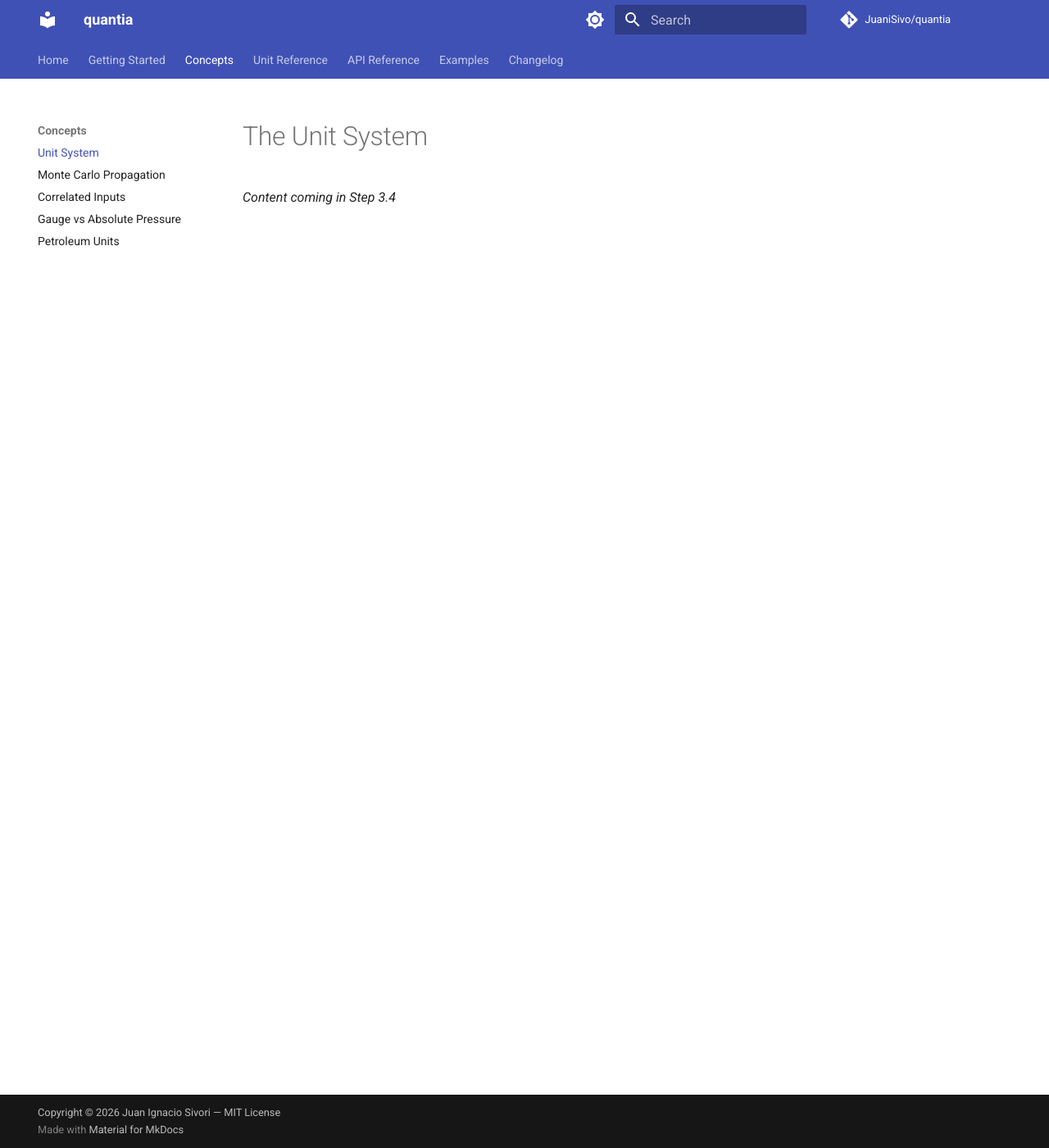
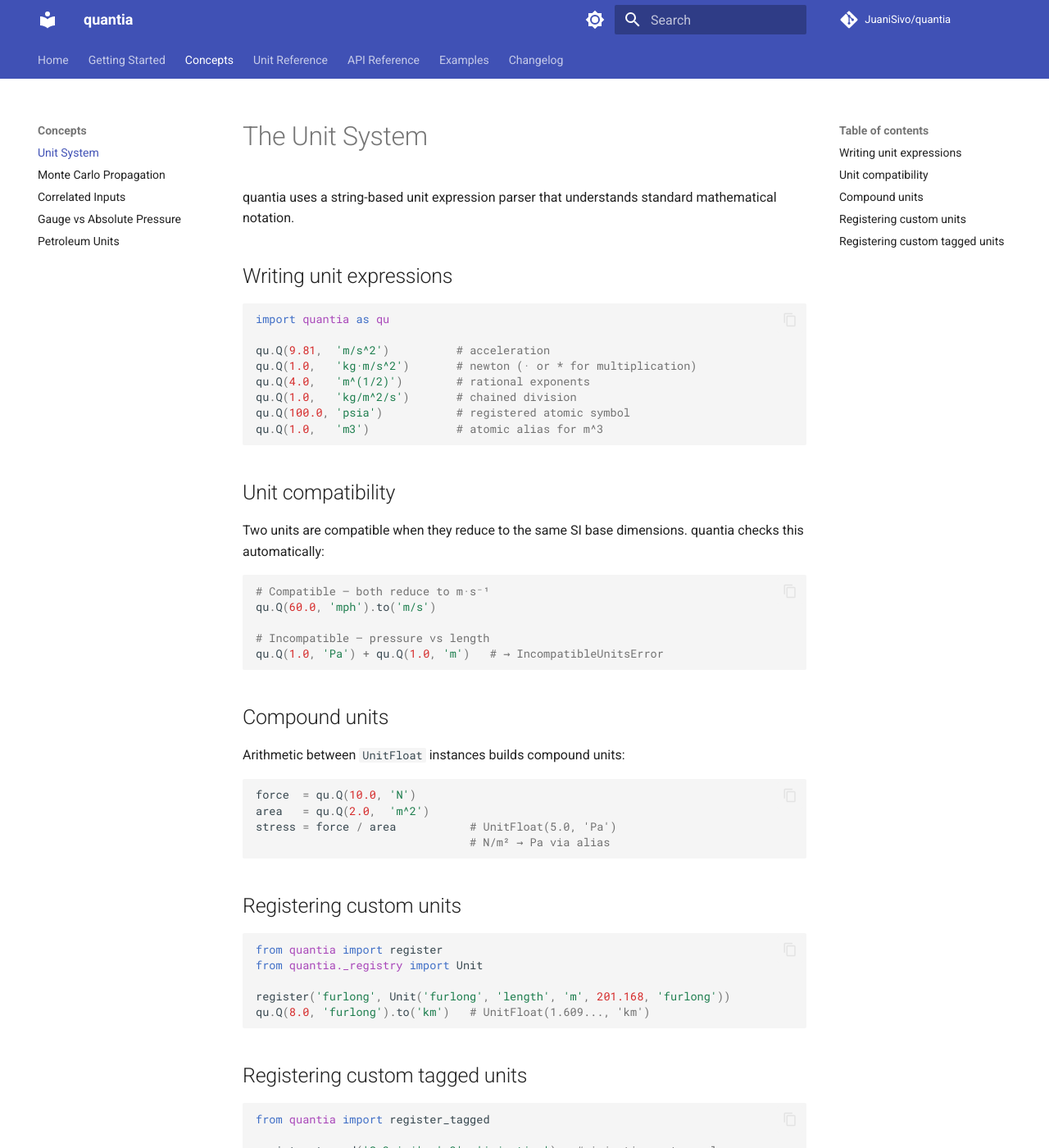
Before and after one commit to JuaniSivo/quantia, an MkDocs documentation site: the page built from docs/concepts/units.md, in a window 1280 px wide and 1400 px high. Shown: the whole window at 82% size. Built offline with MkDocs 1.6.1 and Material for MkDocs 9.7.7, drawn with Linux system fonts in a browser that asks for light colours; comment, search, counter and statistics services are not loaded; some of the changed text lies outside the part shown.

Commit message:
docs(concepts): unit system page — expressions, compatibility, custom units

````diff
--- a/docs/concepts/units.md
+++ b/docs/concepts/units.md
@@ -1,3 +1,59 @@
 # The Unit System
 
-*Content coming in Step 3.4*
+quantia uses a string-based unit expression parser that understands
+standard mathematical notation.
+
+## Writing unit expressions
+```python
+import quantia as qu
+
+qu.Q(9.81,  'm/s^2')          # acceleration
+qu.Q(1.0,   'kg·m/s^2')       # newton (· or * for multiplication)
+qu.Q(4.0,   'm^(1/2)')        # rational exponents
+qu.Q(1.0,   'kg/m^2/s')       # chained division
+qu.Q(100.0, 'psia')           # registered atomic symbol
+qu.Q(1.0,   'm3')             # atomic alias for m^3
+```
+
+## Unit compatibility
+
+Two units are compatible when they reduce to the same SI base
+dimensions. quantia checks this automatically:
+```python
+# Compatible — both reduce to m·s⁻¹
+qu.Q(60.0, 'mph').to('m/s')
+
+# Incompatible — pressure vs length
+qu.Q(1.0, 'Pa') + qu.Q(1.0, 'm')   # → IncompatibleUnitsError
+```
+
+## Compound units
+
+Arithmetic between `UnitFloat` instances builds compound units:
+```python
+force  = qu.Q(10.0, 'N')
+area   = qu.Q(2.0,  'm^2')
+stress = force / area           # UnitFloat(5.0, 'Pa')
+                                # N/m² → Pa via alias
+```
+
+## Registering custom units
+```python
+from quantia import register
+from quantia._registry import Unit
+
+register('furlong', Unit('furlong', 'length', 'm', 201.168, 'furlong'))
+qu.Q(8.0, 'furlong').to('km')   # UnitFloat(1.609..., 'km')
+```
+
+## Registering custom tagged units
+```python
+from quantia import register_tagged
+
+register_tagged('Sm3_inj', 'm3', 'injection')   # injection water volumes
+register_tagged('Sm3_prod', 'm3', 'produced')   # produced water volumes
+
+inj  = qu.Q(1000.0, 'Sm3_inj')
+prod = qu.Q(800.0,  'Sm3_prod')
+net  = inj - prod   # → IncompatibleUnitsError — injection ≠ produced
+```
````
